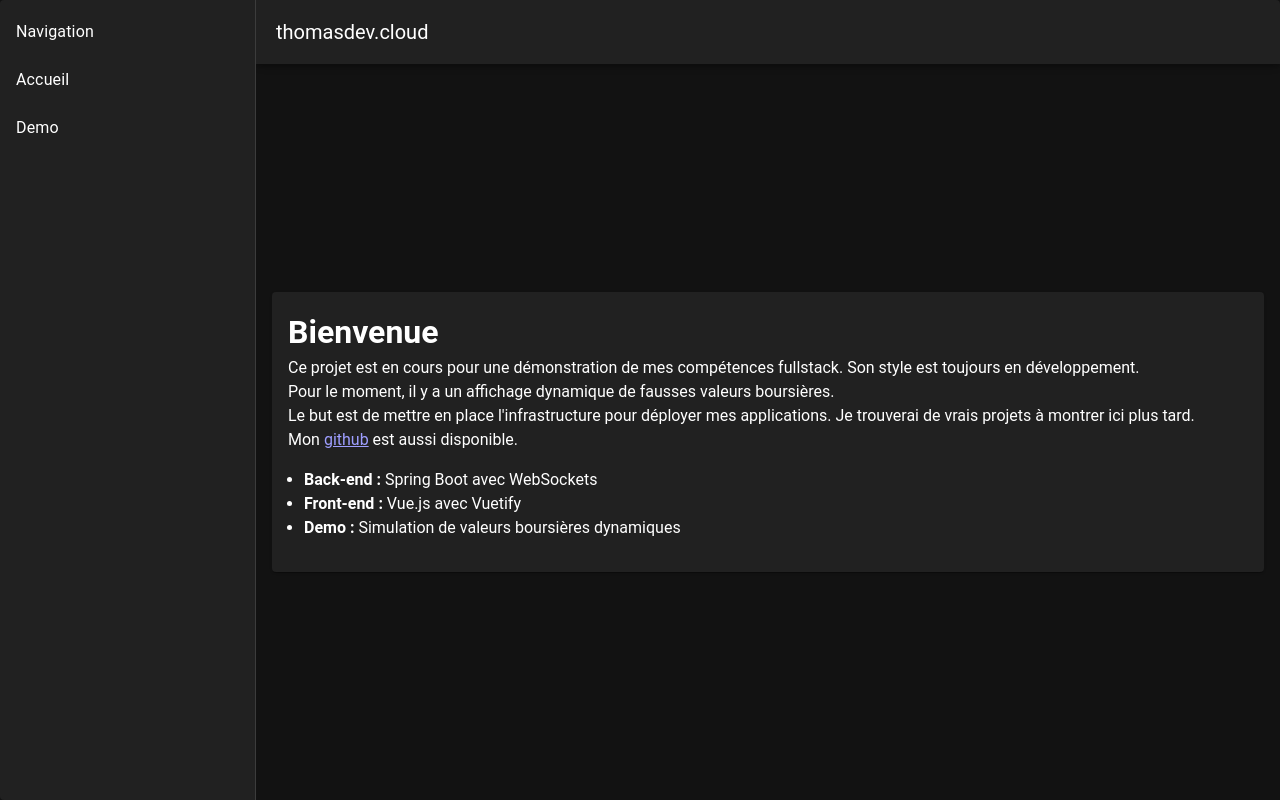
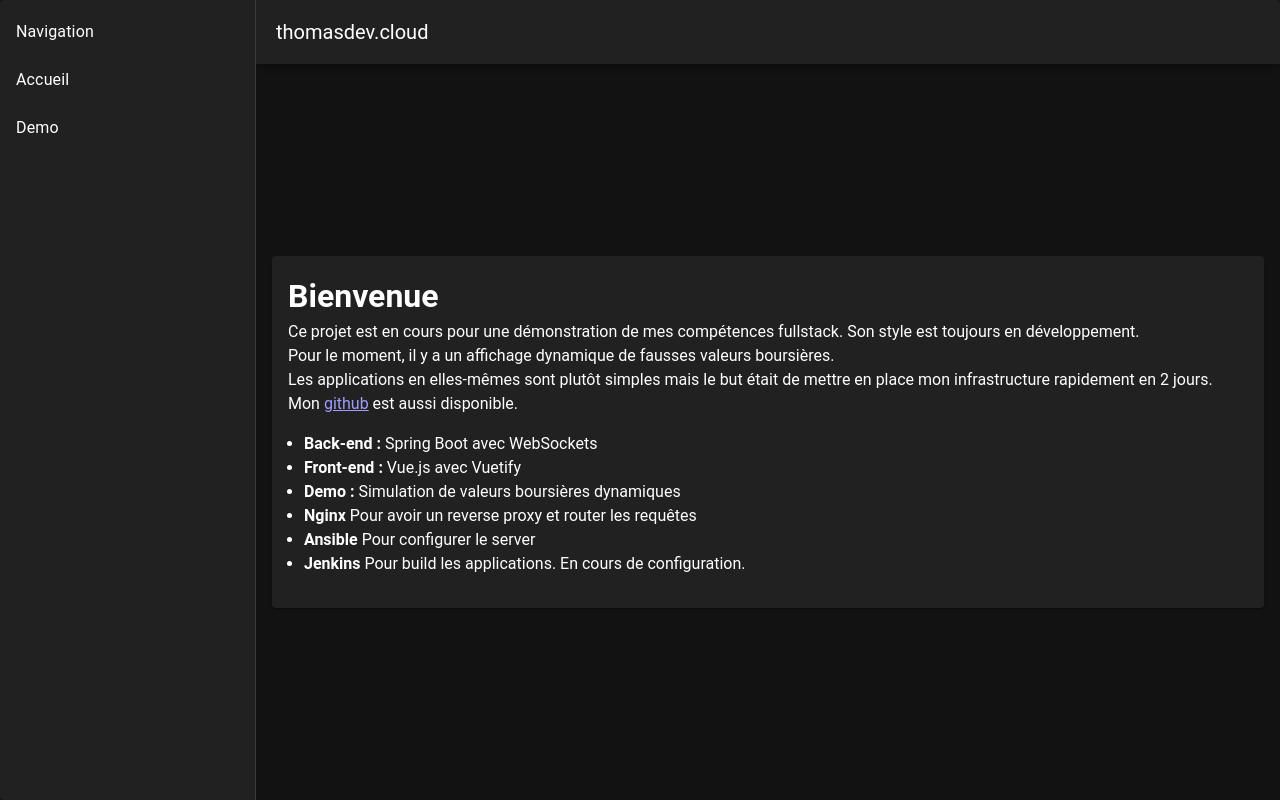
Before and after one commit to thneang/demofront, a Vue app: page / in a window 1280 px wide. Built offline with nearby package versions, Linux system fonts and the light colour scheme.

Commit message:
update description

```diff
--- a/src/pages/Accueil.vue
+++ b/src/pages/Accueil.vue
@@ -4,13 +4,15 @@
         <h1>Bienvenue</h1>
         <p>Ce projet est en cours pour une démonstration de mes compétences fullstack. Son style est toujours en développement.</p>
         <p>Pour le moment, il y a un affichage dynamique de fausses valeurs boursières. </p>
-        <p>Le but est de mettre en place l'infrastructure pour déployer mes applications.
-            Je trouverai de vrais projets à montrer ici plus tard.</p>
+        <p>Les applications en elles-mêmes sont plutôt simples mais le but était de mettre en place mon infrastructure rapidement en 2 jours. </p>
           <p>Mon <a href="https://github.com/thneang" target="_blank">github</a> est aussi disponible.</p>
         <ul class="ma-4">
           <li><strong>Back-end :</strong> Spring Boot avec WebSockets</li>
           <li><strong>Front-end :</strong> Vue.js avec Vuetify</li>
           <li><strong>Demo :</strong> Simulation de valeurs boursières dynamiques</li>
+          <li><strong>Nginx</strong> Pour avoir un reverse proxy et router les requêtes</li>
+          <li><strong>Ansible</strong> Pour configurer le server</li>
+          <li><strong>Jenkins</strong> Pour build les applications. En cours de configuration.</li>
         </ul>
       </v-card>
     </v-container>
```
